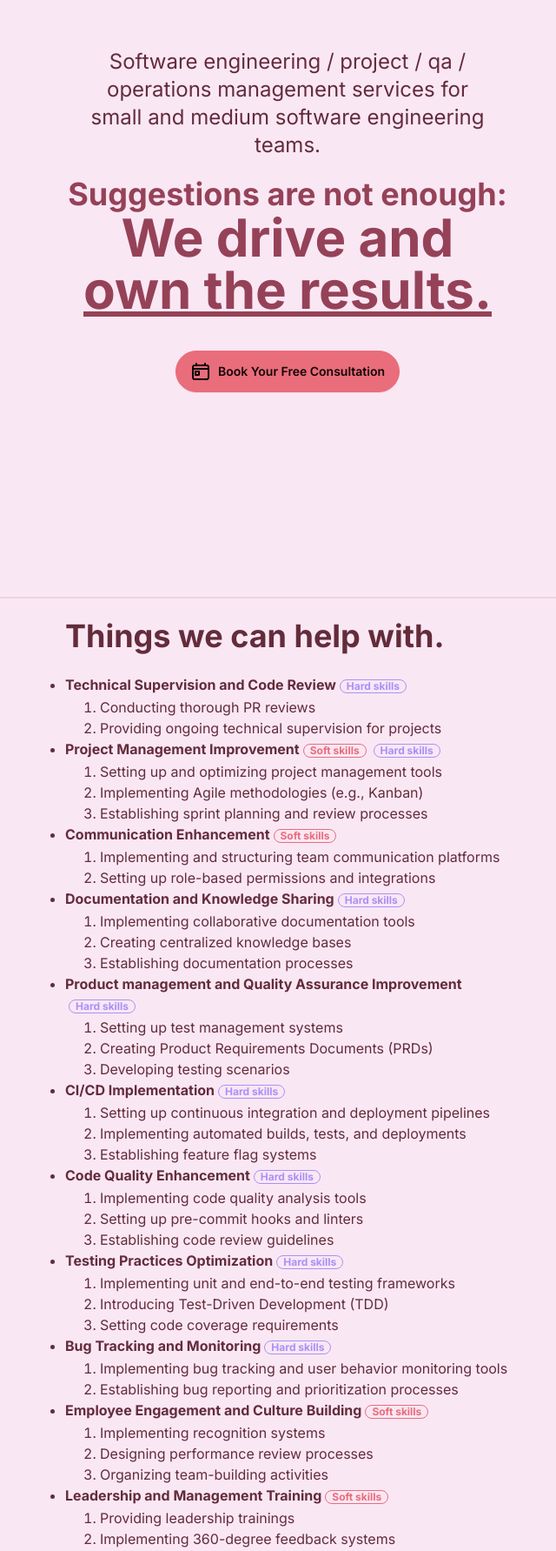
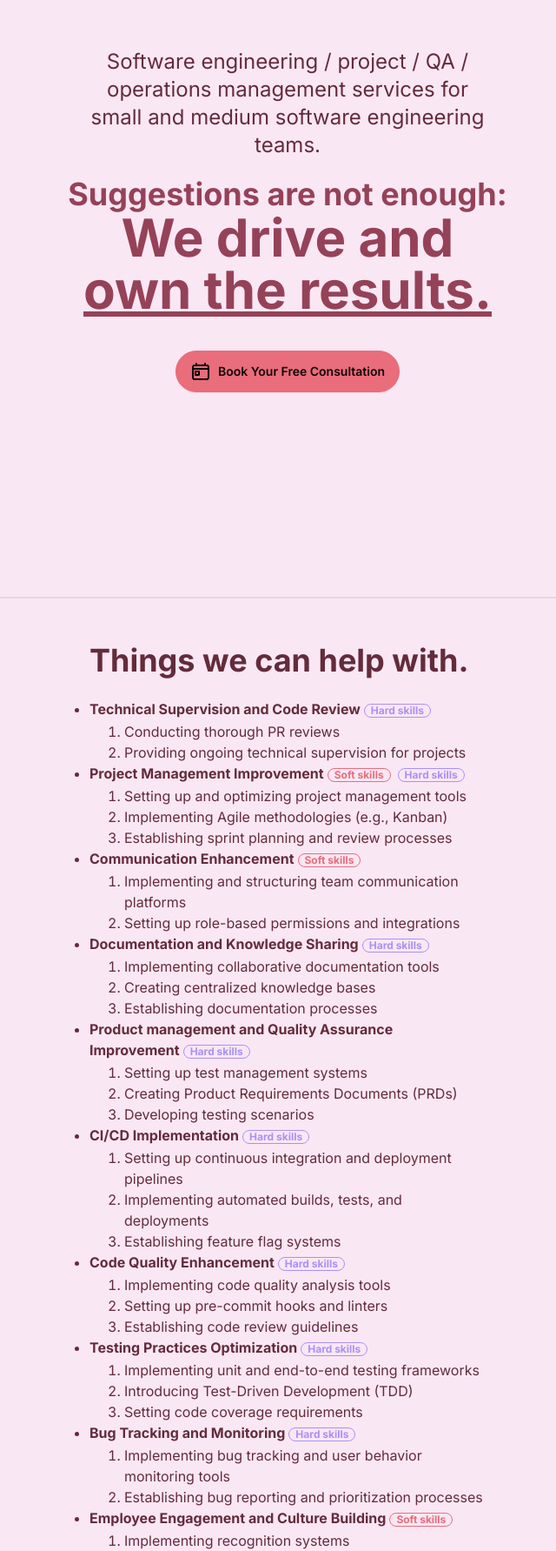
Before and after one commit to shekspir55/consultancy, a Next.js app: page / in a window 1280 px wide. Shown: the part 137-1920 px from the top of the page at 87% size, without its empty margins (309-949 px from the left). Built offline with nearby package versions, Linux system fonts and the light colour scheme.

Commit message:
added padding

```diff
--- a/src/app/page.tsx
+++ b/src/app/page.tsx
@@ -2,19 +2,49 @@ import HardBadge from "./common/hard-badge";
 import SoftBadge from "./common/soft-badge";
 
 export default function Home() {
+  const steps = [
+    {
+      title: "Getting in touch",
+      done: true,
+    },
+    {
+      title: "Agreeing on scope",
+      done: true,
+    },
+    {
+      title: "Interviewing team members",
+    },
+    {
+      title: "Identifying",
+    },
+    {
+      title: "Presenting a plan of improvement",
+    },
+    {
+      title: "Prioritizing",
+    },
+    {
+      title: "Implementing",
+    },
+    {
+      title: "Reiterating",
+    },
+  ];
+
   return (
     <div>
       <div className="hero bg-base-100 min-h-screen">
         <div className="hero-content text-center">
           <div className="max-w-lg">
             <h2 className="text-2xl m-5">
-              Software engineering / project / qa / operations management services for
-              small and medium software engineering teams.
+              Software engineering / project / QA / operations management
+              services for small and medium software engineering teams.
             </h2>
             <h1 className="text-4xl font-bold brightness-150">
               Suggestions are not enough: <br />
-              <p className="text-6xl"> We drive and <u>own the results.</u> </p>
-
+              <p className="text-6xl">
+                We drive and <u>own the results.</u>{" "}
+              </p>
             </h1>
             <a className="btn btn-primary m-10" href="https://cal.com/ruben-k">
               <svg
@@ -40,7 +70,7 @@ export default function Home() {
       <div className="divider"></div>
       <div className=" bg-base-100 min-h-screen">
         <div className="flex justify-center">
-          <div className="max-w-lg">
+          <div className="max-w-lg p-7">
             <h2 className="text-4xl font-bold">Things we can help with.</h2>
             <br />
             <ul className="list-disc font-bold">
```
